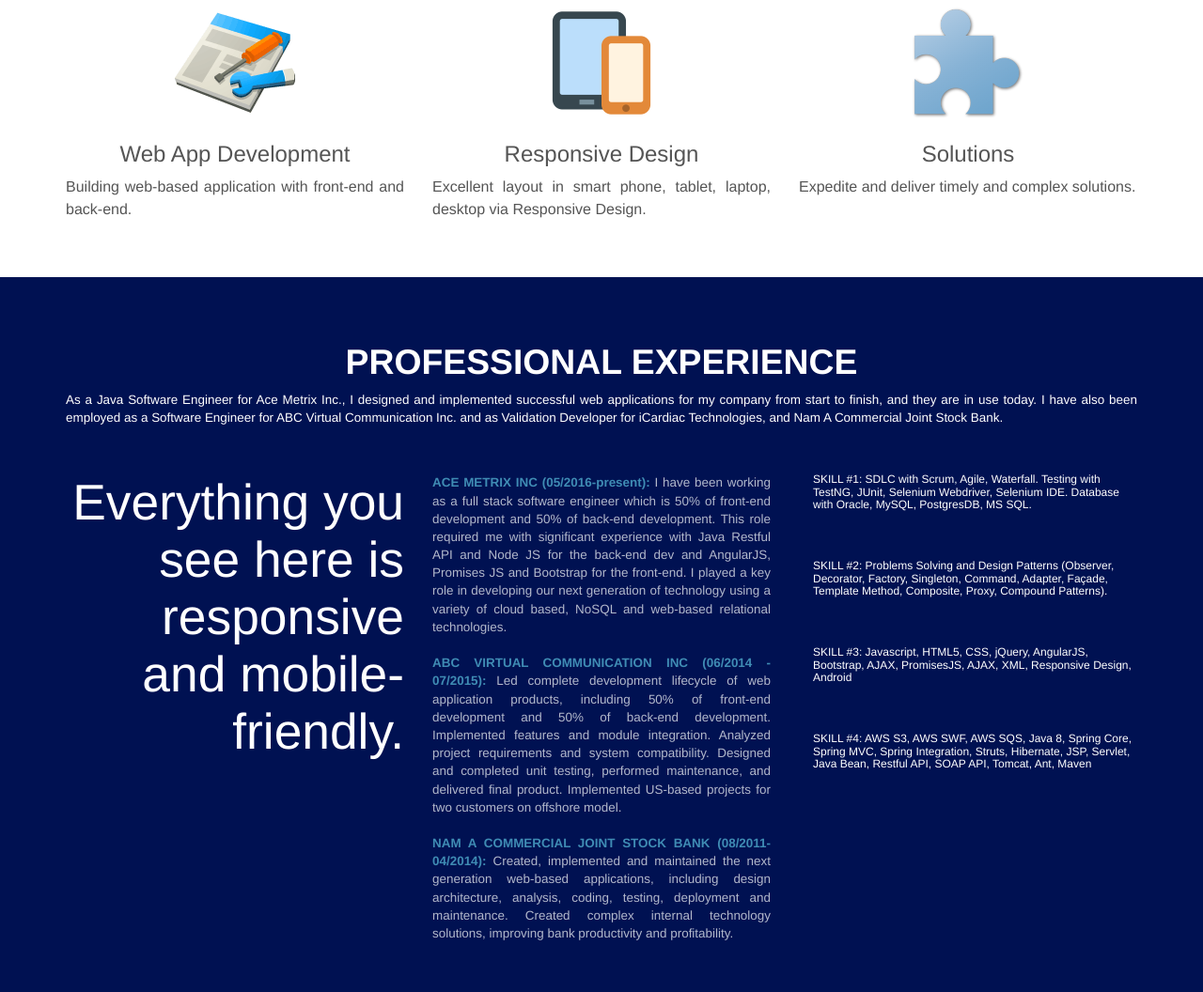
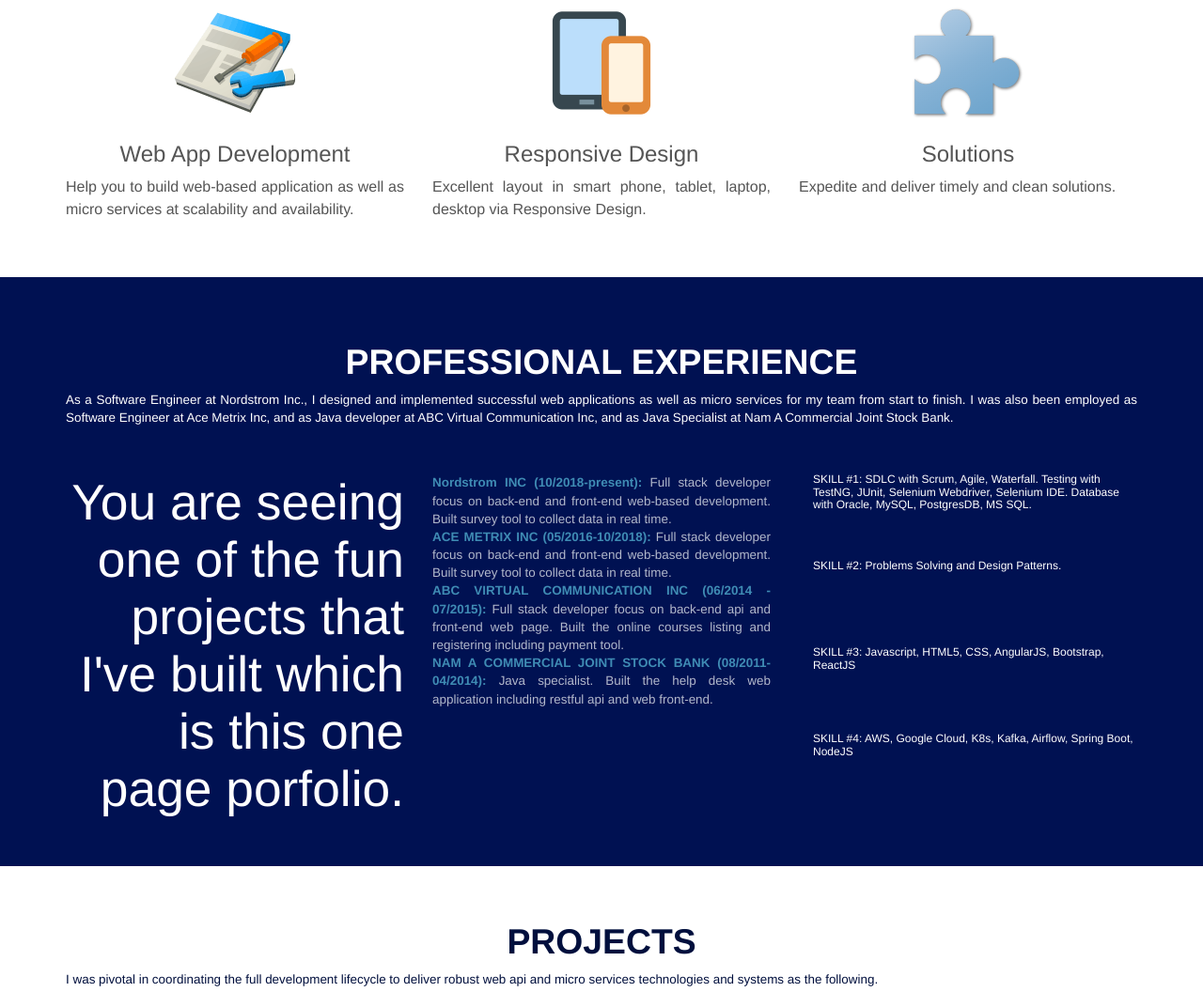
Before and after one commit to nhatnh/nhatnguyen.github.io, a plain HTML site: page index.html in a window 1280 px wide. Shown: the part 949-2005 px from the top of the page at 94% size. Drawn offline with Linux system fonts and the light colour scheme.

Commit message:
Update project

```diff
--- a/index.html
+++ b/index.html
@@ -46,7 +46,7 @@
 </main>
 <section class="content-features">
   <div class="container" id="features">
-    <h2 class="features-title">Welcome to my portfolio</h2>
+    <h2 class="features-title">Overview</h2>
     <p>Proficient software engineer focusing on distributed system and API development with 7 years of experience through full software lifecycle. Good at software implementation, design and architecture.</p>
     <p>
       <ul style="text-align: left;">
@@ -64,7 +64,7 @@
       <div class="col-sm-4">
         <img src="../img/icon-web-dev.png" alt="Web application development" class="img-responsive" />
         <h3>Web App Development</h3>
-        <p>Building web-based application with front-end and back-end.</p>
+        <p>Help you to build web-based application as well as micro services at scalability and availability.</p>
       </div>
       <div class="col-sm-4">
         <img src="../img/icon-mobile-first.png" alt="Responsive across devices" class="img-responsive" />
@@ -74,7 +74,7 @@
       <div class="col-sm-4">
         <img src="../img/icon-solution.png" alt="Solutions" class="img-responsive" />
         <h3>Solutions</h3>
-        <p>Expedite and deliver timely and complex solutions.</p>
+        <p>Expedite and deliver timely and clean solutions.</p>
       </div>
     </div>
   </div>
@@ -83,24 +83,27 @@
   <div class="container" id="experience">
     <div class="experience-header">
       <h2>Professional Experience</h2>
-      <p>As a Java Software Engineer for Ace Metrix Inc., I designed and implemented successful web applications for my company from start to finish, and they are in use today. I have also been employed as a Software Engineer for ABC Virtual Communication Inc. and as Validation Developer for iCardiac Technologies, and Nam A Commercial Joint Stock Bank.</p>
+      <p>As a Software Engineer at Nordstrom Inc., I designed and implemented successful web applications as well as micro services for my team from start to finish. I was also been employed as Software Engineer at Ace Metrix Inc, and as Java developer at ABC Virtual Communication Inc, and as Java Specialist at Nam A Commercial Joint Stock Bank.</p>
     </div>
     <div class="row">
       <div class="col-lg-4 col-md-4">
         <div class="experience-intro-big" data-scrollreveal="enter left after 0s over 1s" data-sr-init="true" data-sr-complete="true">
-          Everything you see here is responsive and mobile-friendly.
+          You are seeing one of the fun projects that I've built which is this one page porfolio.
         </div>
       </div>
       <div class="col-lg-4 col-md-4" data-scrollreveal="enter bottom after 0s over 1s" data-sr-init="true" data-sr-complete="true">
         <p class="experience-intro-small">
-          <a href="http://www.acemetrix.com/" target="_blank">ACE METRIX INC (05/2016-present):</a>
-          I have been working as a full stack software engineer which is 50% of front-end development and 50% of back-end development. This role required me with significant experience with Java Restful API and Node JS for the back-end dev and AngularJS, Promises JS and Bootstrap for the front-end. I played a key role in developing our next generation of technology using a variety of cloud based, NoSQL and web-based relational technologies.
-          <br><br>
+          <a href="https://nordstrom.com/" target="_blank">Nordstrom INC (10/2018-present):</a>
+          Full stack developer focus on back-end and front-end web-based development. Built survey tool to collect data in real time.
+          <br>
+          <a href="https://www.acemetrix.com/" target="_blank">ACE METRIX INC (05/2016-10/2018):</a>
+          Full stack developer focus on back-end and front-end web-based development. Built survey tool to collect data in real time.
+          <br>
           <a href="http://www.abcv.com/" target="_blank">ABC VIRTUAL COMMUNICATION INC (06/2014 - 07/2015):</a>
-          Led complete development lifecycle of web application products, including 50% of front-end development and 50% of back-end development. Implemented features and module integration. Analyzed project requirements and system compatibility. Designed and completed unit testing, performed maintenance, and delivered final product. Implemented US-based projects for two customers on offshore model.
-          <br><br>
-          <a href="http://www.namabank.com.vn/en-US/" target="_blank">NAM A COMMERCIAL JOINT STOCK BANK (08/2011-04/2014):</a>
-          Created, implemented and maintained the next generation web-based applications, including design architecture, analysis, coding, testing, deployment and maintenance. Created complex internal technology solutions, improving bank productivity and profitability.
+          Full stack developer focus on back-end api and front-end web page. Built the online courses listing and registering including payment tool.
+          <br>
+          <a href="https://www.namabank.com.vn/" target="_blank">NAM A COMMERCIAL JOINT STOCK BANK (08/2011-04/2014):</a>
+          Java specialist. Built the help desk web application including restful api and web front-end.
         </p>
       </div>
       <div class="col-lg-4 col-md-4">
@@ -115,19 +118,19 @@
             <div class="skill-count">
               <div class="percentage" id="skill2" data-percent="80"></div>
             </div>
-            <h6>SKILL #2: Problems Solving and Design Patterns (Observer, Decorator, Factory, Singleton, Command, Adapter, Façade, Template Method, Composite, Proxy, Compound Patterns).</h6>
+            <h6>SKILL #2: Problems Solving and Design Patterns.</h6>
           </li>
           <li class="skill">
             <div class="skill-count">
               <div class="percentage" id="skill3" data-percent="85"></div>
             </div>
-            <h6>SKILL #3: Javascript, HTML5, CSS, jQuery, AngularJS, Bootstrap, AJAX, PromisesJS, AJAX, XML, Responsive Design, Android</h6>
+            <h6>SKILL #3: Javascript, HTML5, CSS, AngularJS, Bootstrap, ReactJS</h6>
           </li>
           <li class="skill">
             <div class="skill-count">
               <div class="percentage" id="skill4" data-percent="86"></div>
             </div>
-            <h6>SKILL #4: AWS S3, AWS SWF, AWS SQS, Java 8, Spring Core, Spring MVC, Spring Integration, Struts, Hibernate, JSP, Servlet, Java Bean, Restful API, SOAP API, Tomcat, Ant, Maven </h6>
+            <h6>SKILL #4: AWS, Google Cloud, K8s, Kafka, Airflow, Spring Boot, NodeJS </h6>
           </li>
         </ul>
       </div>
@@ -137,7 +140,7 @@
 <section class="content-project" style="background-color: white; color: #000F3D;">
   <div class="container" id="projects">
     <h2>Projects</h2>
-    <p>I was pivotal in coordinating the full development lifecycle to deliver robust web-based technologies and systems as the following.</p>
+    <p>I was pivotal in coordinating the full development lifecycle to deliver robust web api and micro services technologies and systems as the following.</p>
     <hr>
     <div class="row">
       <div class="col-sm-3 owner-box">
@@ -155,7 +158,7 @@
             </a>
           </div>
           <div class="details">
-            I'm Young, Enthusiastic, Creative and Willing to learn new things.<br> I'm Happy in Coding and Design!
+            I'm Team Player, Enthusiastic, Creative and Willing to learn new things.<br> I'm Happy in Coding and Design!
           </div>
         </div>
       </div>
@@ -164,7 +167,7 @@
           <figure>
             <img src="../img/project-admin-console.png" alt="Internal Web Project" class="img-responsive" />
           </figure>
-          <span>Internal Web Project</span>
+          <span>Admin Console</span>
         </a>
       </div>
       <div class="col-sm-3 owner-box">
@@ -172,7 +175,7 @@
           <figure>
             <img src="../img/project-dmacc-ce.jpg" alt="Education Web Project" class="img-responsive" />
           </figure>
-          <span>Education Web Project</span>
+          <span>Online Courses</span>
         </a>
       </div>
       <div class="col-sm-3 owner-box">
@@ -180,12 +183,12 @@
           <figure>
             <img src="../img/project-mo-valley.jpg" alt="Training Web Project" class="img-responsive" />
           </figure>
-          <span>Training Web Project</span>
+          <span>Apprenticeship and Training</span>
         </a>
       </div>
     </div>
     <hr>
-    <p>Please further review my background using <a href="../Resume_NhatNguyen.pdf" target="_blank" title="Nhat Nguyen's Resume"><b>the attached resume</b></a> or <a href="https://www.linkedin.com/in/nguyenhuunhat/en" target="_blank" title="Nhat Nguyen's Linkedin Profile"><b>the Linkedin profile</b></a>, and feel free to contact me at your earliest convenience. Thank you!</p>
+    <p>Please further review my background using <a href="../Resume_NhatNguyen.pdf" target="_blank" title="Nhat Nguyen's Resume"><b>the attached resume</b></a> and feel free to contact me at your earliest convenience. Thank you!</p>
   </div>
 </section>
 <footer class="footer-section" role="contentinfo" id="contact">
```
